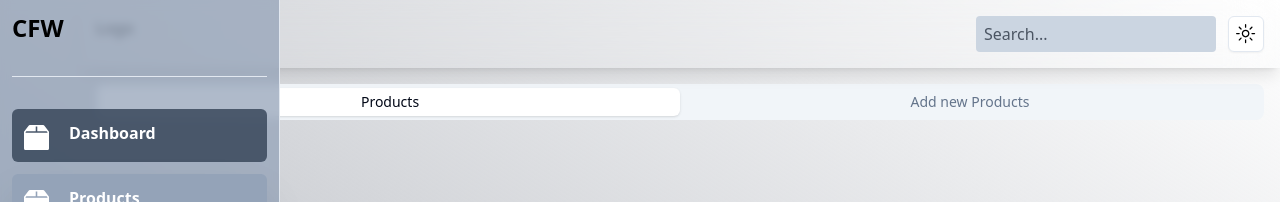
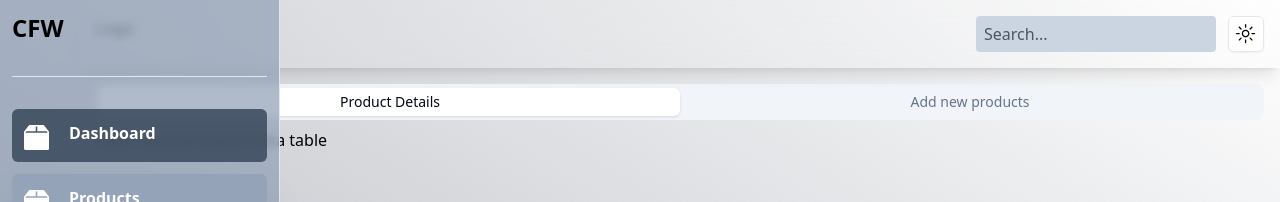
Before and after one commit to mahatsumit5/new-cms, a React (Vite) app: page /products in a window 1280 px wide. Shown: the top 202 px of the page. Built offline with nearby package versions, Linux system fonts and the light colour scheme; no server answers.

Commit message:
Custome Resuable tabs created

```diff
--- a/src/Action/paymentAction.ts
+++ b/src/Action/paymentAction.ts
@@ -22,6 +22,7 @@ export const postPaymentOptions =
 export const getPaymentsAction = () => async (dispatch: AppDispatch) => {
   const { status, result } = await getPayments();
   if (status === "success" && result?.length) {
+    console.log(result);
     dispatch(setPayments(result));
   }
 };
--- a/src/App.tsx
+++ b/src/App.tsx
@@ -12,6 +12,8 @@ import {
 } from "./Action/catelogueAction";
 import CataloguePage from "./pages/catalogue/Catalogue";
 import { getproductAction } from "./Action/productAction";
+import Payment from "./pages/payment/Payment";
+import { getPaymentsAction } from "./Action/paymentAction";
 function App() {
   const dispatch = useAppDispatch();
   const { user } = useAppSelector((store) => store.userInfo);
@@ -20,6 +22,7 @@ function App() {
     dispatch(getCataloguesAction());
     dispatch(getParentCategoryAction());
     dispatch(getproductAction());
+    dispatch(getPaymentsAction());
   }, [dispatch, user]);
   return (
     <div className="  mx-auto  ">
@@ -51,6 +54,14 @@ function App() {
             </PrivateRoute>
           }
         />
+        <Route
+          path="/payment"
+          element={
+            <PrivateRoute>
+              <Payment />
+            </PrivateRoute>
+          }
+        />
       </Routes>
     </div>
   );
--- a/src/components/Tabs/CustomTabs.tsx
+++ b/src/components/Tabs/CustomTabs.tsx
@@ -1,32 +1,23 @@
 import { Tabs, TabsContent, TabsList, TabsTrigger } from "@/components/ui/tabs";
 
-// import { ProductDataTable } from "../products/CustomTable";
-// import { columns } from "../products/columns";
-import NewProductForm from "../products/NewProductForm";
+import { ICategory, ITabsProps } from "@/types";
+import { CategoryTable } from "../category/CatagoryTable";
 
-export function CustomTabs() {
+export function CustomTabs({ type, tab1, children, tab2, data }: ITabsProps) {
   return (
-    <Tabs defaultValue="products" className="w-full">
+    <Tabs defaultValue={tab1} className="w-full">
       <TabsList className="grid w-full grid-cols-2">
-        <TabsTrigger value="products">Products</TabsTrigger>
-        <TabsTrigger value="add-product">Add new Products</TabsTrigger>
+        <TabsTrigger value={tab1}>{tab1}</TabsTrigger>
+        <TabsTrigger value={tab2}>{tab2}</TabsTrigger>
       </TabsList>
-      <TabsContent value="products">
-        {/* <ProductDataTable
-          columns={columns}
-          data={[
-            {
-              id: "728ed52f",
-              amount: 100,
-              status: "pending",
-              email: "m@example.com",
-            },
-          ]}
-        /> */}
+      <TabsContent value={tab1}>
+        {type === "catagory" && (
+          <CategoryTable catalogue={data as ICategory[]} />
+        )}
+
+        {type === "product" && <>Todo show products data table</>}
       </TabsContent>
-      <TabsContent value="add-product">
-        <NewProductForm />
-      </TabsContent>
+      <TabsContent value={tab2}>{children}</TabsContent>
     </Tabs>
   );
 }
--- a/src/components/category/CatagoryTable.tsx
+++ b/src/components/category/CatagoryTable.tsx
@@ -9,12 +9,11 @@ import {
   TableRow,
 } from "@/components/ui/table";
 import { Button } from "../ui/button";
-import { useAppSelector } from "@/hooks";
 import { CatagoryDialog } from "./AddCategoryDialog";
 import EditCatagoryForm from "./EditCategoryForm";
+import { ICategory } from "@/types";
 
-export function CategoryTable() {
-  const { catalogue } = useAppSelector((store) => store.catagoryInfo);
+export function CategoryTable({ catalogue }: { catalogue: ICategory[] }) {
   return (
     <Table>
       <TableCaption>A list of your categories</TableCaption>
--- a/src/pages/catalogue/Catalogue.tsx
+++ b/src/pages/catalogue/Catalogue.tsx
@@ -1,9 +1,20 @@
-import { CatalogueTabs } from "@/components/Tabs/CataloguePageTabs";
+import { CustomTabs } from "@/components/Tabs/CustomTabs";
+import AddCategoryForm from "@/components/category/AddCategoryForm";
+import { useAppSelector } from "@/hooks";
+import { ICategory } from "@/types";
 
 const CataloguePage = () => {
+  const { catalogue } = useAppSelector((store) => store.catagoryInfo);
+
   return (
     <div className="min-h-screen h-auto">
-      <CatalogueTabs />
+      <CustomTabs
+        type="catagory"
+        children={<AddCategoryForm />}
+        tab1="Catagory details"
+        data={catalogue as ICategory[]}
+        tab2="Add new Catagory"
+      />
     </div>
   );
 };
--- a/src/pages/payment/Payment.tsx
+++ b/src/pages/payment/Payment.tsx
@@ -1,5 +1,19 @@
+import { CustomTabs } from "@/components/Tabs/CustomTabs";
+import { useAppSelector } from "@/hooks";
+
 const Payment = () => {
-  return <div>Payment</div>;
+  const { payment } = useAppSelector((s) => s.payments);
+  return (
+    <div className="min-h-screen">
+      <CustomTabs
+        type="payment"
+        tab1="Payment Options "
+        tab2="Add new payment method"
+        data={payment}
+        children={<>To do implement payment form</>}
+      />
+    </div>
+  );
 };
 
 export default Payment;
--- a/src/pages/products/ProductPage.tsx
+++ b/src/pages/products/ProductPage.tsx
@@ -1,9 +1,18 @@
 import { CustomTabs } from "@/components/Tabs/CustomTabs";
+import NewProductForm from "@/components/products/NewProductForm";
+import { useAppSelector } from "@/hooks";
 
 const ProductPage = () => {
+  const { product } = useAppSelector((store) => store.productsData);
   return (
     <div className="min-h-screen">
-      <CustomTabs />
+      <CustomTabs
+        type="product"
+        tab1="Product Details"
+        tab2="Add new products"
+        data={product}
+        children={<NewProductForm />}
+      />
     </div>
   );
 };
--- a/src/types/index.ts
+++ b/src/types/index.ts
@@ -147,3 +147,11 @@ export interface IPayment {
   description: string;
   __v: number;
 }
+export interface ITabsProps {
+  type: "product" | "paymentMethod" | "catagory" | "payment";
+  tab1: string;
+  tab2: string;
+  data: ICategory[] | IProduct[] | IPayment[]; // TODO: Define the type of data in this array.
+  // form: ReactElement<null, string>;
+  children: React.ReactNode;
+}
```
